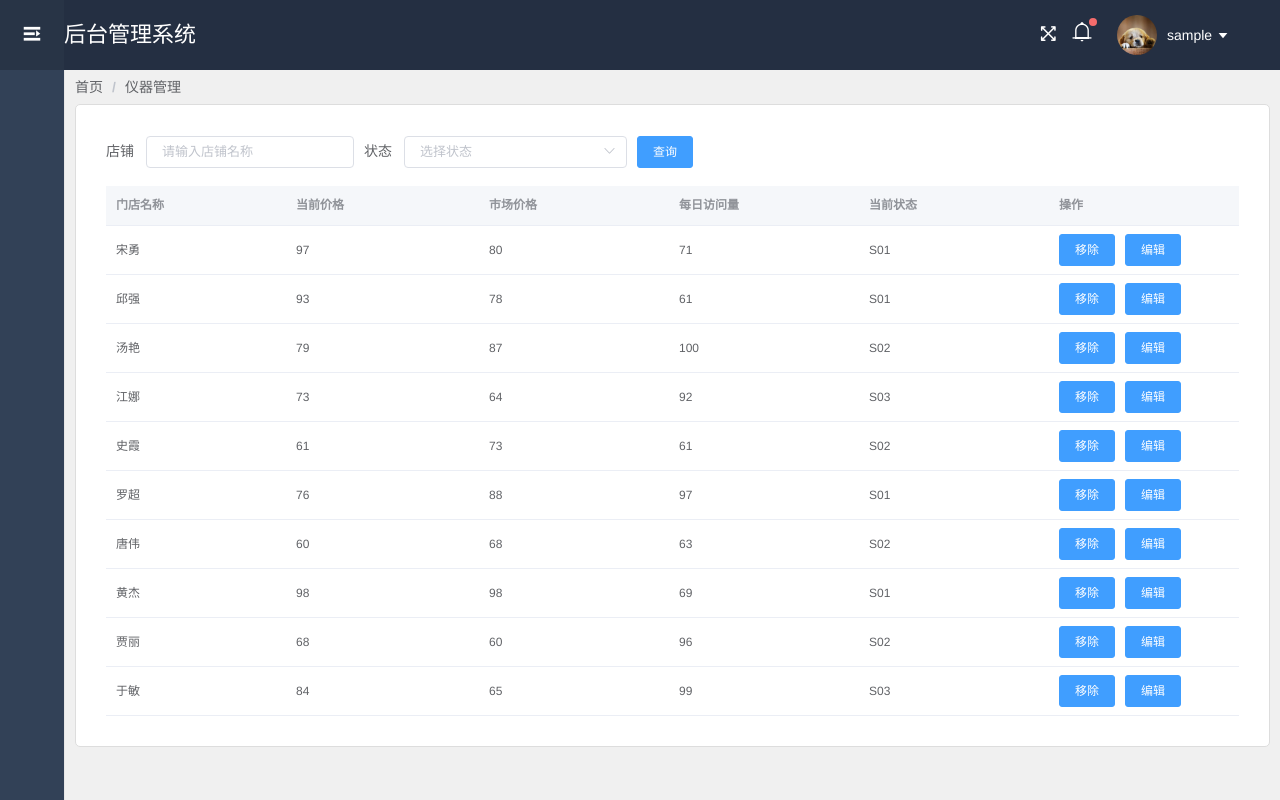
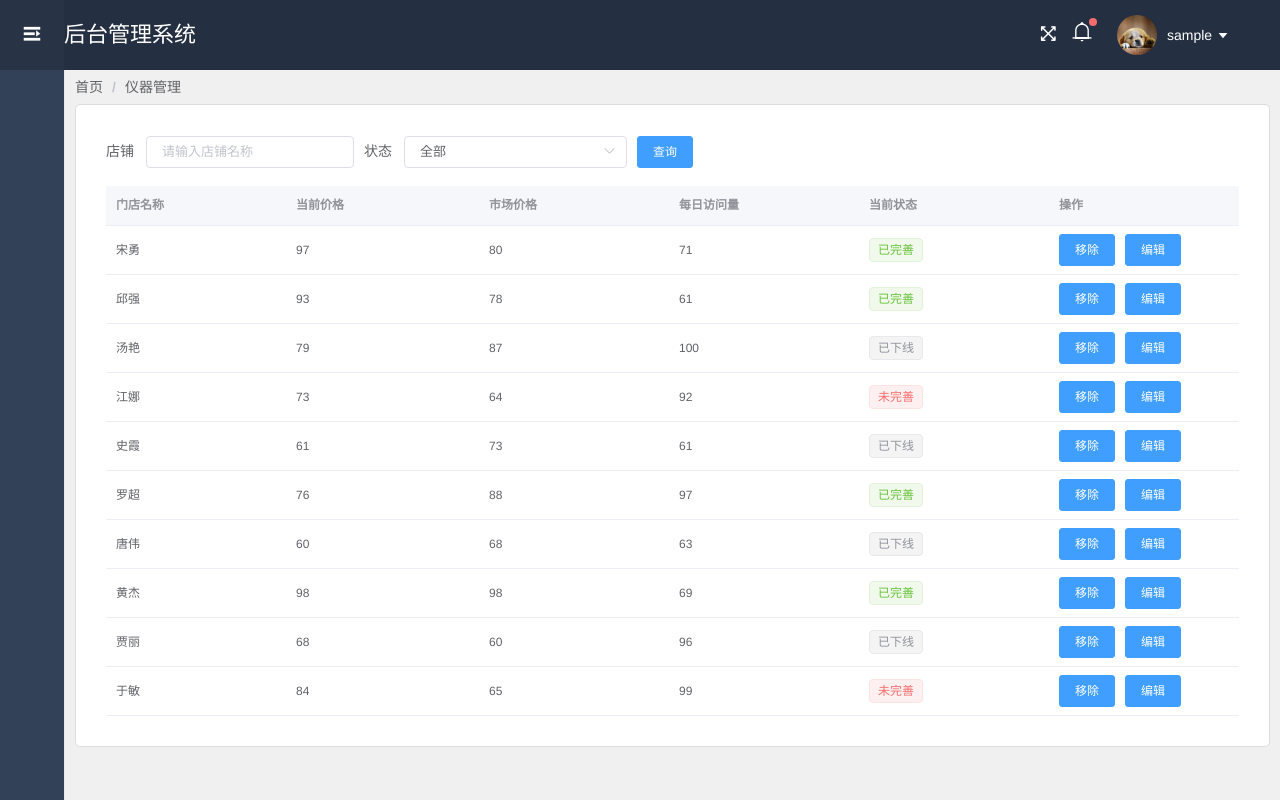
Before and after one commit to ludan1107743896/Vue-project, a Vue app: page /instrumentManagement in a window 1280 px wide. Built offline with nearby package versions, Linux system fonts and the light colour scheme; sample sign-in values are in the browser's storage; a small style sheet from the web is missing.

Commit message:
表单提交修改

```diff
--- a/src/components/page/instrumentManagement/index.vue
+++ b/src/components/page/instrumentManagement/index.vue
@@ -8,7 +8,13 @@
                 <el-table-column prop="prise" label="当前价格"></el-table-column>
                 <el-table-column prop="priseGold" label="市场价格"></el-table-column>
                 <el-table-column prop="numCount" label="每日访问量"></el-table-column>
-                <el-table-column prop="status" label="当前状态"></el-table-column>
+                <el-table-column prop="status" label="当前状态">
+                    <template slot-scope="scope">
+                        <el-tag type="success" v-if="scope.row.status == 'S01'">已完善</el-tag>
+                        <el-tag type="info" v-else-if="scope.row.status == 'S02'">已下线</el-tag>
+                        <el-tag type="danger" v-else>未完善</el-tag>
+                    </template>
+                </el-table-column>
                 <el-table-column label="操作">
                     <template>
                         <el-button type="primary">移除</el-button>
@@ -30,12 +36,13 @@ export default {
         return {
             title: ['首页', '仪器管理'],
             tableData: [],
+            dataSouce: []
         };
     },
     mounted() {
         axios.get('/instrumentManagement/tableList').then(res => {
             this.tableData = res.data;
-            // console.log(res.data)
+            this.dataSouce = res.data;
         })
     },
     components: {
@@ -44,7 +51,15 @@ export default {
     },
     methods: {
         callbackSearchItem(item) {
-            console.log(item, '-----item----');
+            const { status, shop } = item;
+            this.tableData = shop != '' ? this.dataSouce.filter(k => k.name === shop): this.dataSouce;
+            this.tableData = this.dataSouce.filter(v => v.status == status);
+        }
+    },
+    watch: {
+        tableData: function (_o, _n){
+            // console.log(_o, 'old')
+            // console.log(_n, 'new')
         }
     }
 };
--- a/src/components/page/instrumentManagement/searchComp.vue
+++ b/src/components/page/instrumentManagement/searchComp.vue
@@ -5,9 +5,9 @@
         </el-form-item>
         <el-form-item label="状态">
             <el-select v-model="formInline.status" placeholder="选择状态">
-                <el-option label="全部" value="all"></el-option>
-                <el-option label="上线" value="up"></el-option>
-                <el-option label="下线" value="down"></el-option>
+                <el-option label="全部" value=""></el-option>
+                <el-option label="上线" value="S01"></el-option>
+                <el-option label="下线" value="S02"></el-option>
             </el-select>
         </el-form-item>
         <el-form-item>
```
